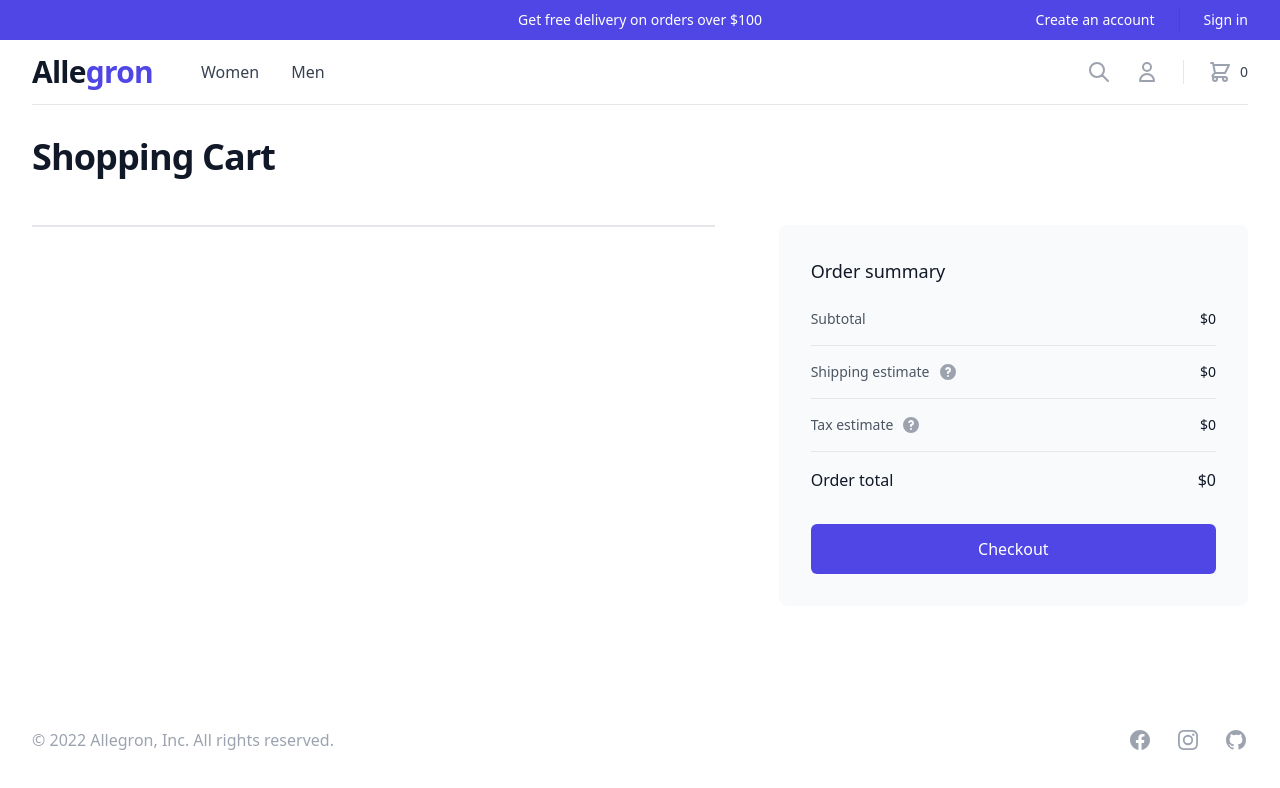
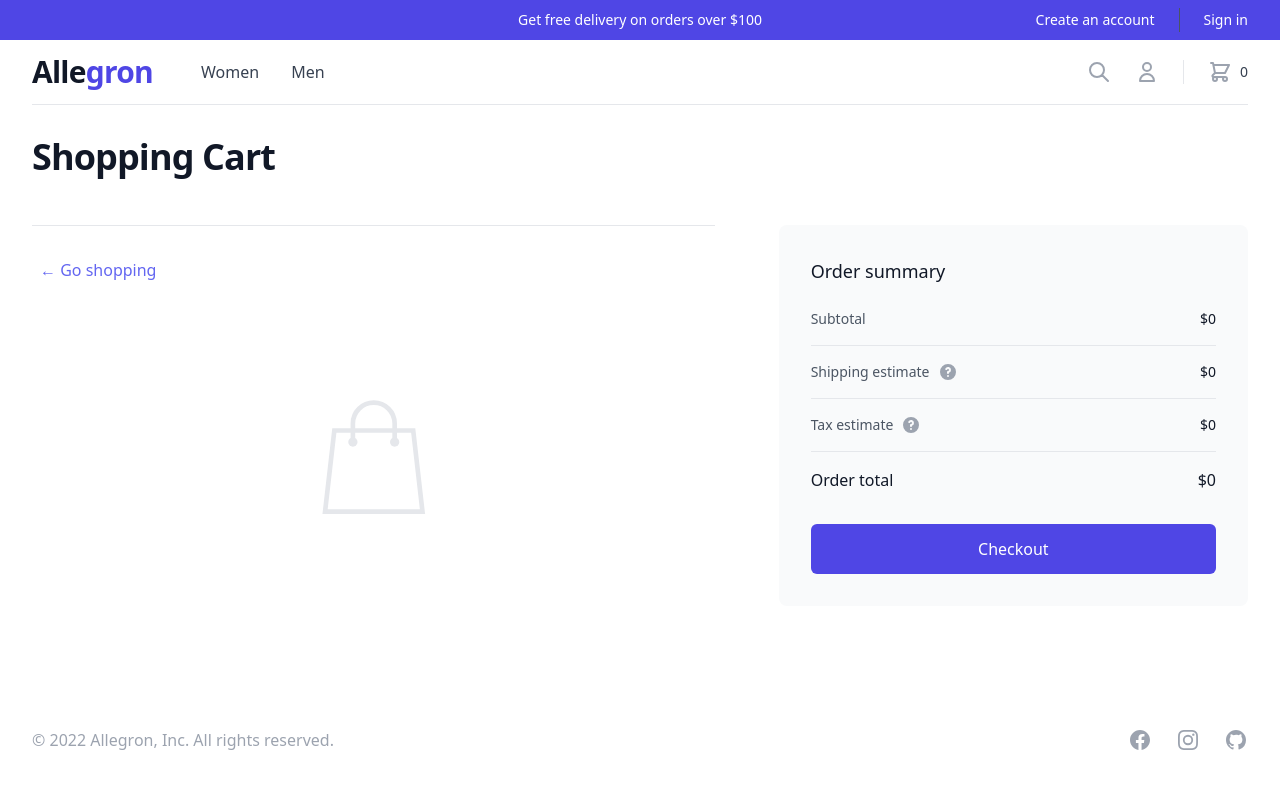
Before and after one commit to tomaszdanczak/allegron, a React (Create React App) app in the folder frontend/: page /cart in a window 1280 px wide. Shown: the top 788 px of the page. Built offline with nearby package versions, Linux system fonts and the light colour scheme.

Commit message:
Display empty cart state

```diff
--- a/frontend/src/views/CartScreen/CartScreen.tsx
+++ b/frontend/src/views/CartScreen/CartScreen.tsx
@@ -1,6 +1,8 @@
 import CartItem from 'components/organisms/CartItem/CartItem'
 import OrderSummary from 'components/organisms/OrderSummary/OrderSummary'
 import { useCart } from 'hooks/useCart'
+import { Link } from 'react-router-dom'
+import { ReactComponent as ShoppingBagIcon } from 'assets/icons/shopping-bag-icon.svg'
 
 export default function CartScreen() {
   const { cartItems } = useCart()
@@ -9,16 +11,27 @@ export default function CartScreen() {
       <h1 className="text-3xl font-extrabold tracking-tight text-gray-900 sm:text-4xl">Shopping Cart</h1>
 
       <form className="mt-12 lg:grid lg:grid-cols-12 lg:items-start lg:gap-x-12 xl:gap-x-16">
-        <section aria-labelledby="cart-heading" className="lg:col-span-7">
+        <section aria-labelledby="cart-heading" className="h-full  lg:col-span-7">
           <h2 id="cart-heading" className="sr-only">
             Items in your shopping cart
           </h2>
 
-          <ul className="divide-y divide-gray-200 border-t border-b border-gray-200">
-            {cartItems.map((cartItem) => (
-              <CartItem key={cartItem._id} cartItem={cartItem} />
-            ))}
-          </ul>
+          {cartItems.length > 0 ? (
+            <ul className="divide-y divide-gray-200 border-t border-b border-gray-200">
+              {cartItems.map((cartItem) => (
+                <CartItem key={cartItem._id} cartItem={cartItem} />
+              ))}
+            </ul>
+          ) : (
+            <div className="h-full border-t border-gray-200 pt-8">
+              <Link to="/" className="ml-2 block text-indigo-500 hover:text-indigo-600">
+                ← Go shopping
+              </Link>
+              <div className="flex h-full w-full items-center justify-center">
+                <ShoppingBagIcon className="h-1/3 w-1/3 fill-gray-200" />
+              </div>
+            </div>
+          )}
         </section>
         <OrderSummary />
       </form>
```
Also changed, not shown: frontend/src/assets/icons/shopping-bag-icon.svg (added).
